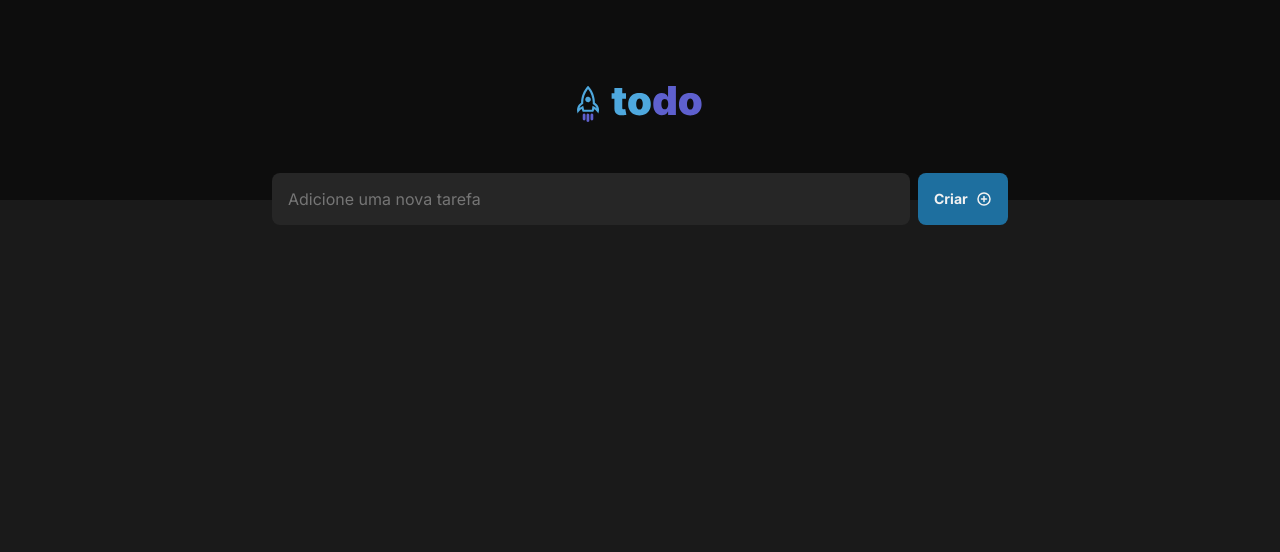
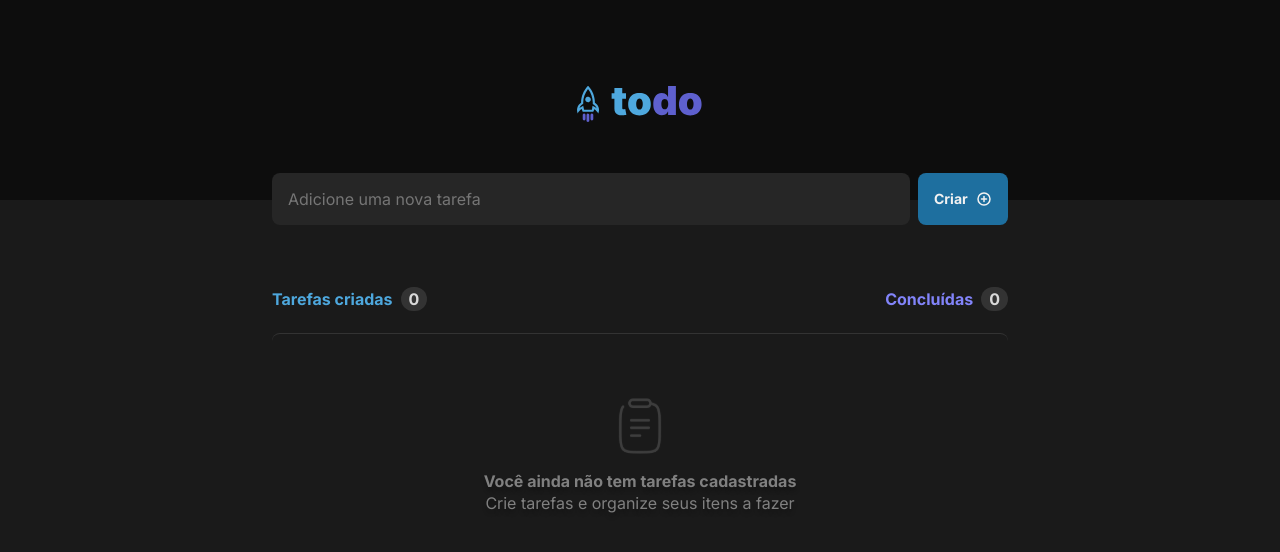
Before and after one commit to walefe/todo-ig, a React (Vite) app: page / in a window 1280 px wide. Shown: the top 552 px of the page. Built offline with nearby package versions, Linux system fonts and the light colour scheme.

Commit message:
feat: created a main component for tasks and component for state empty tasks

```diff
--- a/src/pages/Home/index.tsx
+++ b/src/pages/Home/index.tsx
@@ -1,7 +1,20 @@
-import { ButtonForm, Container, Form, Header, InputForm } from './styles'
+import { PlusCircle } from 'phosphor-react'
+import {
+ButtonForm,
+Container,
+CreatedTasks,
+EmptyInfo,
+Form,
+Header,
+Info,
+InputForm,
+Main,
+TasksContainer,
+TasksDone
+} from './styles'
 
 import Logo from '../../assets/Logo.svg'
-import { PlusCircle } from 'phosphor-react'
+import Clipboard from '../../assets/Clipboard.svg'
 
 export function Home() {
   return (
@@ -17,6 +30,27 @@ export function Home() {
           <PlusCircle size={16} weight="bold" />
         </ButtonForm>
       </Form>
+
+      <Main>
+        <Info>
+          <CreatedTasks>
+            Tarefas criadas
+            <span>0</span>
+          </CreatedTasks>
+
+          <TasksDone>Concluídas
+            <span>0</span>
+          </TasksDone>
+
+        </Info>
+        <TasksContainer>
+          <EmptyInfo>
+            <img src={Clipboard} alt="" />
+            <span>Você ainda não tem tarefas cadastradas</span>
+            <p>Crie tarefas e organize seus itens a fazer</p>
+          </EmptyInfo>
+        </TasksContainer>
+      </Main>
     </Container>
   )
 }
--- a/src/pages/Home/styles.ts
+++ b/src/pages/Home/styles.ts
@@ -17,7 +17,7 @@ export const Header = styled.header`
 export const Form = styled.form`
   display: flex;
   gap: 0.5rem;
-  width: 46rem;
+  max-width: 46rem;
   margin: 0 auto;
   margin-top: -27px;
 `
@@ -61,3 +61,72 @@ export const ButtonForm = styled.button`
     transition: background 0.2s;
   }
 `
+
+export const Main = styled.main`
+  max-width: 46rem;
+  margin: 4rem auto 0;
+`
+
+export const Info = styled.div`
+  display: flex;
+  justify-content: space-between;
+`
+
+export const CreatedTasks = styled.span`
+  color: ${(props) => props.theme.blue};
+  font-weight: bold;
+
+  span {
+    width: 25px;
+    height: 19px;
+    padding: 2px 8px;
+    border-radius: 999px;
+    margin-left: 8px;
+    background: ${(props) => props.theme['gray-400']};
+    color: ${(props) => props.theme['gray-200']};
+  }
+`
+
+export const TasksDone = styled.span`
+  color: ${(props) => props.theme.purple};
+  font-weight: bold;
+
+  span {
+    width: 25px;
+    height: 19px;
+    padding: 2px 8px;
+    border-radius: 999px;
+    margin-left: 8px;
+    background: ${(props) => props.theme['gray-400']};
+    color: ${(props) => props.theme['gray-200']}
+  }
+`
+
+export const TasksContainer = styled.div`
+  max-width: 46rem;
+  margin: 1.5rem auto 0;
+`
+
+export const EmptyInfo = styled.div`
+  display: flex;
+  flex-direction: column;
+  align-items: center;
+  justify-content: center;
+  border-top: 1px solid ${(props) => props.theme['gray-400']};
+  border-radius: 8px;
+  padding: 4rem 1.5rem;
+  font-size: 1rem;
+  line-height: 22.4px;
+  color: ${(props) => props.theme['gray-300']};
+  text-shadow: 0px 4px 4px rgba(0, 0, 0, 0.25);
+
+  span {
+    font-weight: bold;
+  }
+
+  img {
+    width: 3.5rem;
+    height: 3.5rem;
+    margin-bottom: 1rem;
+  }
+`
```
